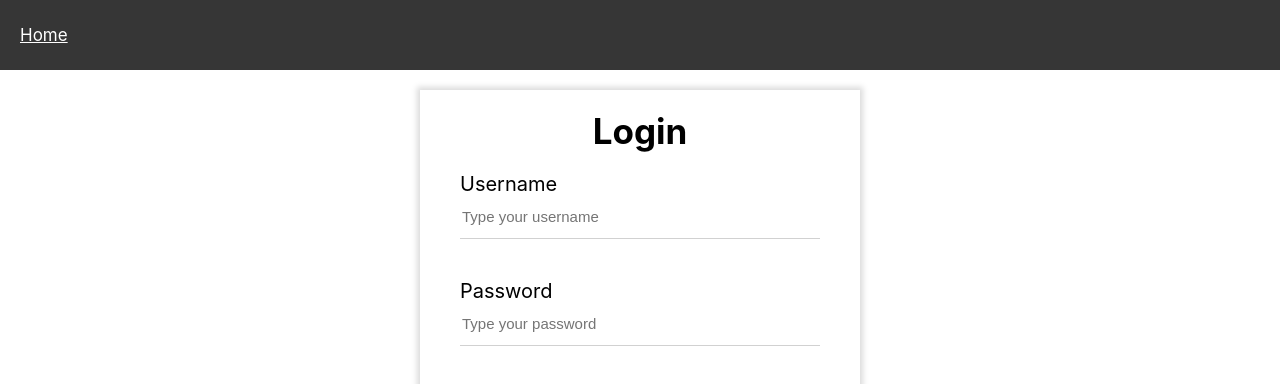
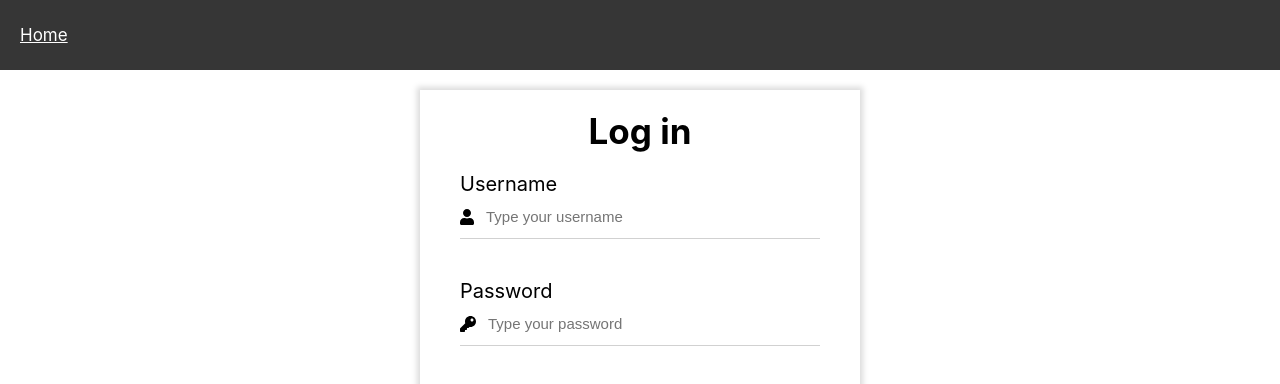
Before and after one commit to uliaka/news-app, a React (Create React App) app: page /login in a window 1280 px wide. Shown: the top 384 px of the page. Built offline with nearby package versions, Linux system fonts and the light colour scheme.

Commit message:
impove login page

```diff
--- a/src/components/profile/EditProfile.js
+++ b/src/components/profile/EditProfile.js
@@ -15,6 +15,7 @@ const EditContainer = styled.div`
 `
 const EditInputLabel = styled.div`
   font-size: 16px;
+  color: grey;
 `
 const EditInputSection = styled.div`
   border-bottom: 1px solid #D1D1D1;
@@ -32,7 +33,6 @@ const EditInput = styled.input`
 `
 const SaveEditBtn = styled.div`
   margin: 10px;
-  padding: 10px;
   text-align: center;
   font-size: 16px;
   background: #A287DB;
@@ -41,7 +41,21 @@ const SaveEditBtn = styled.div`
   display: flex;
   align-items: center;
   padding: 2px 10px;
+  border-radius: 10px;
 `
+const CancelEditBtn = styled.div`
+  margin: 10px;
+  text-align: center;
+  font-size: 16px;
+  background: #FB8888;
+  color: white;
+  cursor: pointer;
+  display: flex;
+  align-items: center;
+  padding: 2px 10px;
+  border-radius: 10px;
+`
+
 const ErrorSection = styled.div`
   color: red;
   width: 100%;
@@ -51,10 +65,10 @@ const EditProfile = (props) => {
   const { user } = props
   const dispatch = useDispatch();
   const onSubmit = () => {
-      dispatch({ type: Types.UPDATE_USER_INFO, payload: inputs })
-      props.onSubmit()
+    dispatch({ type: Types.UPDATE_USER_INFO, payload: inputs })
+    props.onSubmit()
   }
-  const [inputs, handleInputChange, handleSubmit, errors ] = useForm({ ...user }, onSubmit)
+  const [inputs, handleInputChange, handleSubmit, errors] = useForm({ ...user }, onSubmit)
 
   return (
     <EditContainer>
@@ -110,6 +124,9 @@ const EditProfile = (props) => {
         Save
         <FontAwesomeIcon style={{ marginLeft: '5px' }} icon={faSave} />
       </SaveEditBtn>
+      <CancelEditBtn onClick={props.onCancel}>
+        Cancle
+      </CancelEditBtn>
     </EditContainer>
   );
 }
--- a/src/components/profile/Profile.js
+++ b/src/components/profile/Profile.js
@@ -1,8 +1,7 @@
-import React, { useState } from 'react';
+import React from 'react';
 import styled from 'styled-components';
-import { useSelector } from 'react-redux';
 import { FontAwesomeIcon } from '@fortawesome/react-fontawesome';
-import { faPencilAlt } from '@fortawesome/free-solid-svg-icons';
+import { faPencilAlt, faUser, faEnvelope } from '@fortawesome/free-solid-svg-icons';
 
 const ProfileSection = styled.div`
   display: flex;
@@ -10,8 +9,9 @@ const ProfileSection = styled.div`
   flex-direction: column;
 `
 const ProfileInfoSection = styled.div`
-  height: 50px;
-  background-color: #D3D3D3;
+  height: max-content;
+  margin: 0px -20px 0 -20px;
+  background-color: #EDEDED;
   flex: 2;
   justify-content: center;
   align-items: center;
@@ -36,25 +36,35 @@ const ProfileInfo = styled.div`
 `
 const ProfileDetailsItem = styled.div`
   display: flex;
-  flex-direction: column;
-  flex: 3;
+  border-bottom: 1px solid #D3D3D3;
+  padding-bottom: 20px;
 `
 const ProfileName = styled.span`
   font-size: 25px;
   font-weight: bold;
   margin: 0px 5px;
+  @media(max-width: 520px) {
+    font-size: 20px;
+  }
 `
 const Label = styled.div`
   font-size: 15px;
   color: grey;
-  margin-top: 10px;
+  margin: 15px 0 15px 0;
+`
+const TextProfile = styled.div`
+  font-size: 15px;
+  margin-left: 10px;
 `
 const EditBtn = styled.div`
-  background-color: yellow;
+  background-color: #A287DB;
+  border-radius: 10px;
+  color: white;
   width: 20px;
   height: 20px;
   padding: 5px 15px;
   cursor: pointer;
+  margin-top: 10px;
 `
 
 const Profile = (props) => {
@@ -64,22 +74,28 @@ const Profile = (props) => {
       <ProfileInfoSection>
         <ProfileImage />
         <ProfileInfo>
-         <ProfileName>{user.firstName}</ProfileName>
-         <ProfileName>{user.lastName}</ProfileName>
+          <ProfileName>{user.firstName}</ProfileName>
+          <ProfileName>{user.lastName}</ProfileName>
         </ProfileInfo>
       </ProfileInfoSection>
       <ProfileDetails>
         <Label>
           Username
         </Label>
-        {user.username}
+        <ProfileDetailsItem>
+          <FontAwesomeIcon color='#A287DB' icon={faUser} />
+          <TextProfile>{user.username}</TextProfile>
+        </ProfileDetailsItem>
         <Label>
           Email
         </Label>
-        {user.email}
+        <ProfileDetailsItem>
+          <FontAwesomeIcon color='#A287DB' icon={faEnvelope} />
+          <TextProfile>{user.email}</TextProfile>
+        </ProfileDetailsItem>
       </ProfileDetails>
       <EditBtn onClick={props.onEdit}>
-        <FontAwesomeIcon icon={faPencilAlt}/>
+        <FontAwesomeIcon icon={faPencilAlt} />
       </EditBtn>
     </ProfileSection>
   );
--- a/src/components/profile/useForm.js
+++ b/src/components/profile/useForm.js
@@ -4,16 +4,22 @@ const validate = (values) => {
   let errors = {};
   if (!values.firstName) {
     errors.firstName = 'First name is required';
+  } else if (values.firstName.length > 15) {
+    errors.firstName = 'First name is too long (maximum is 15 characters)';
   } else if (!/^[a-zA-Z]+$/.test(values.firstName)) {
     errors.firstName = 'Invalid first name format';
   }
   if (!values.lastName) {
     errors.lastName = 'Last name is required';
+  } else if (values.lastName.length > 15) {
+    errors.lastName = 'Last name is too long (maximum is 15 characters)';
   } else if (!/^[a-zA-Z]+$/.test(values.lastName)) {
     errors.lastName = 'Invalid last name format';
   }
   if (!values.username) {
     errors.username = 'Username is required';
+  } else if (values.username.length > 20) {
+    errors.username = 'Username is too long (maximum is 20 characters)';
   } else if (!/^[a-zA-Z]+$/.test(values.username)) {
     errors.username = 'Invalid username format';
   }
--- a/src/index.js
+++ b/src/index.js
@@ -6,7 +6,7 @@ import store from './redux/store.js';
 import App from './App';
 import { BrowserRouter as Router, Route, Switch } from "react-router-dom";
 import { Provider } from 'react-redux';
-import Login from '../src/components/login/Login';
+import LoginPage from '../src/pages/loginPage';
 import NewListPage from '../src/pages/newsListPage';
 import PrivateRoute from '../src/components/privateRoute/PrivateRoute';
 import TopNavBar from '../src/components/topNavBar/NavBar';
@@ -19,7 +19,7 @@ function RouterComponent() {
       <TopNavBar/>
         <Switch>
           <Route exact path='/' component={App} />
-          <Route exact path='/login' component={Login} />
+          <Route exact path='/login' component={LoginPage} />
           <PrivateRoute path='/news' component={NewListPage}/>
           <PrivateRoute path='/profile' component={ProfileContainer}/>
         </Switch>
--- a/src/components/login/Login.js
+++ b/src/pages/loginPage.js
@@ -2,8 +2,10 @@ import React, { useState } from 'react';
 import { useDispatch } from 'react-redux';
 import styled from 'styled-components';
 import useLogin from './useLogin.js';
-import Types from '../../redux/types';
-import { Route, Redirect } from 'react-router-dom'
+import Types from '../redux/types';
+import { Redirect } from 'react-router-dom';
+import { FontAwesomeIcon } from '@fortawesome/react-fontawesome';
+import { faUser, faKey } from '@fortawesome/free-solid-svg-icons';
 
 const LoginContainer = styled.div`
   box-shadow: 0px 0px 6px 3px rgba(219,219,219,1);
@@ -36,10 +38,14 @@ const InputContainer = styled.div`
   text-align: left;
   margin: 20px;
 `
-const InputSection = styled.input`
+const InputSection = styled.div`
+  display: flex;
+  align-items: center;
+`
+const InputLogin = styled.input`
   border: none;
   width: 100%;
-  margin: 10px 0 10px 0;
+  margin: 10px 0px 10px 10px;
   font-size: 15px;
   line-height: 20px;
   &:focus {
@@ -58,7 +64,7 @@ const LoginButton = styled.div`
   color: white;
   cursor: pointer;
 `
-const LoginPage = (props) => {
+const LoginPage = () => {
   const [username, setUsername] = useState('');
   const [password, setPassword] = useState('');
   const [result, loading, error, login] = useLogin()
@@ -66,16 +72,18 @@ const LoginPage = (props) => {
 
   if (result) {
     dispatch({ type: Types.IS_AUTHENTICATED, payload: true })
-    dispatch({ type: Types.USER_INFO, payload: result})
+    dispatch({ type: Types.USER_INFO, payload: result })
     return <Redirect to={{ pathname: '/profile' }} />
   }
   return (
     <LoginContainer>
-      <TextLogin>Login</TextLogin>
+      <TextLogin>Log in</TextLogin>
+      {error && <ErrorContainer>{error}</ErrorContainer>}
       <InputContainer>
-        {error && <ErrorContainer>{error}</ErrorContainer>}
         <InputLabel>Username</InputLabel>
-        <InputSection
+        <InputSection>
+          <FontAwesomeIcon icon={faUser} />
+          <InputLogin
             placeholder='Type your username'
             type='text'
             name="username"
@@ -83,10 +91,13 @@ const LoginPage = (props) => {
             value={username}
             onChange={(e) => setUsername(e.target.value)}
           />
+        </InputSection>
       </InputContainer>
       <InputContainer>
         <InputLabel>Password</InputLabel>
-        <InputSection
+        <InputSection>
+          <FontAwesomeIcon icon={faKey} />
+          <InputLogin
             placeholder='Type your password'
             type='password'
             value={password}
@@ -94,6 +105,7 @@ const LoginPage = (props) => {
             autoComplete="current-password"
             onChange={(e) => setPassword(e.target.value)}
           />
+        </InputSection>
       </InputContainer>
       <LoginButton disabled={loading} onClick={(e) => login(username, password)}>
         {loading ? 'Logging in...' : 'Log in'}
--- a/src/components/login/useLogin.js
+++ b/src/pages/useLogin.js
@@ -4,8 +4,8 @@ const checkAuthorized = (username, password) => new Promise((resolve, reject) =>
   setTimeout(() => {
     if (username === 'admin' && password === '12345') {
       resolve({
-        firstName: 'first name',
-        lastName: 'last name',
+        firstName: 'Firstname',
+        lastName: 'Lastname',
         email: 'email@gmail.com',
         username: 'admin',
       })
```
Also changed, not shown: 2 other files (tests, documents, lock files or other folders). Lines whose indentation alone changed are shown as unchanged.
